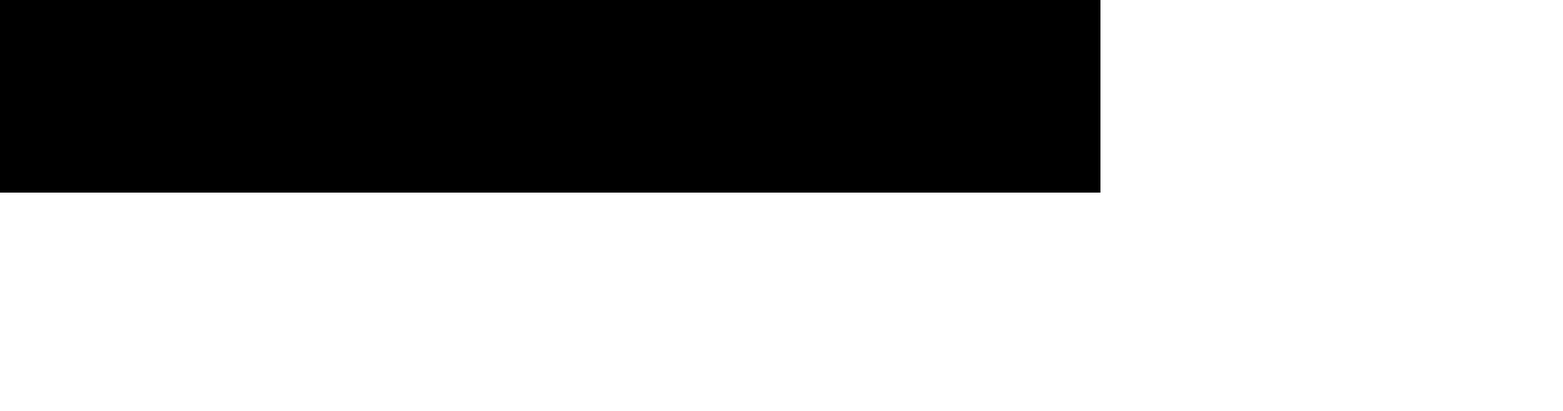
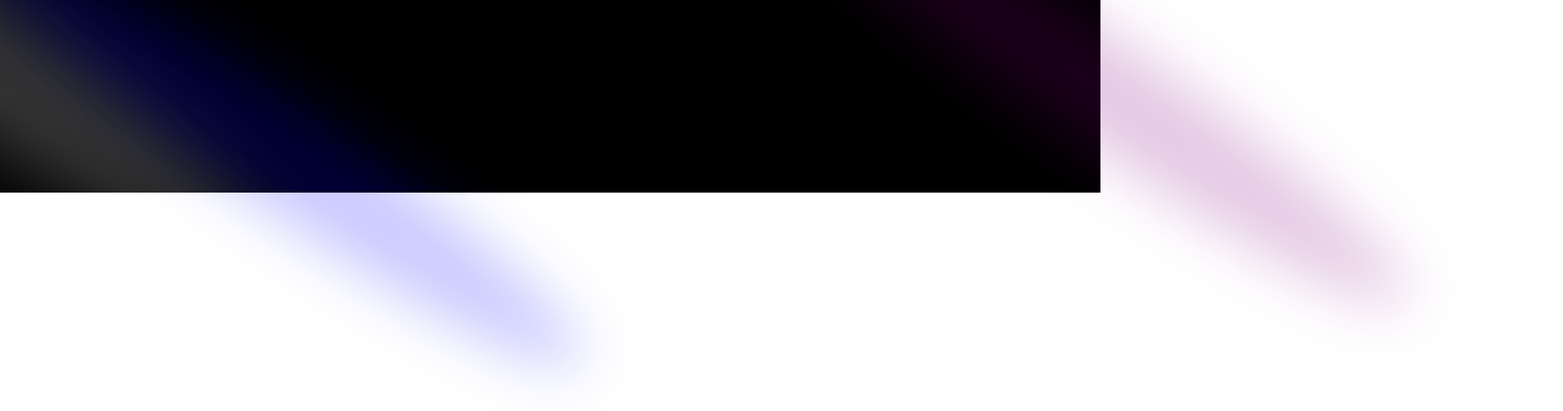
Before and after one commit to NotAnonymousUser/PortfolioV1, a Next.js app: page / in a window 1280 px wide. Shown: the top 478 px of the page at 86% size, 1818 px wide, since content can reach past the window. Built offline with nearby package versions, Linux system fonts and the light colour scheme.

Commit message:
Spotlight Works Now

```diff
--- a/components/Hero.tsx
+++ b/components/Hero.tsx
@@ -1,9 +1,20 @@
 import React from "react";
+import { Spotlight } from "./ui/Spotlight";
 
 function Hero() {
   return (
     <div className="pb-20 pt-36">
-      <div></div>
+      <div>
+        <Spotlight
+          className="-top-40 -left-10 md:-left-32 md:-top-20 h-screen"
+          fill="white"
+        />
+        <Spotlight
+          className="top-10 left-full h-[80vh] w-[50vw]"
+          fill="purple"
+        />
+        <Spotlight className="top-28 left-80 h-[80vh] w-[50vw]" fill="blue" />
+      </div>
     </div>
   );
 }
--- /dev/null
+++ b/components/ui/Spotlight.tsx
@@ -0,0 +1,56 @@
+import React from "react";
+import { cn } from "@/lib/utils";
+
+type SpotlightProps = {
+  className?: string;
+  fill?: string;
+};
+
+export const Spotlight = ({ className, fill }: SpotlightProps) => {
+  return (
+    <svg
+      className={cn(
+        "animate-spotlight pointer-events-none absolute z-[1]  h-[169%] w-[138%] lg:w-[84%] opacity-0",
+        className
+      )}
+      xmlns="http://www.w3.org/2000/svg"
+      viewBox="0 0 3787 2842"
+      fill="none"
+    >
+      <g filter="url(#filter)">
+        <ellipse
+          cx="1924.71"
+          cy="273.501"
+          rx="1924.71"
+          ry="273.501"
+          transform="matrix(-0.822377 -0.568943 -0.568943 0.822377 3631.88 2291.09)"
+          fill={fill || "white"}
+          fillOpacity="0.21"
+        ></ellipse>
+      </g>
+      <defs>
+        <filter
+          id="filter"
+          x="0.860352"
+          y="0.838989"
+          width="3785.16"
+          height="2840.26"
+          filterUnits="userSpaceOnUse"
+          colorInterpolationFilters="sRGB"
+        >
+          <feFlood floodOpacity="0" result="BackgroundImageFix"></feFlood>
+          <feBlend
+            mode="normal"
+            in="SourceGraphic"
+            in2="BackgroundImageFix"
+            result="shape"
+          ></feBlend>
+          <feGaussianBlur
+            stdDeviation="151"
+            result="effect1_foregroundBlur_1065_8"
+          ></feGaussianBlur>
+        </filter>
+      </defs>
+    </svg>
+  );
+};
--- /dev/null
+++ b/lib/utils.ts
@@ -0,0 +1,6 @@
+import { ClassValue, clsx } from "clsx";
+import { twMerge } from "tailwind-merge";
+
+export function cn(...inputs: ClassValue[]) {
+  return twMerge(clsx(inputs));
+}
--- a/tailwind.config.ts
+++ b/tailwind.config.ts
@@ -1,20 +1,204 @@
 import type { Config } from "tailwindcss";
 
-const config: Config = {
+const svgToDataUri = require("mini-svg-data-uri");
+
+const colors = require("tailwindcss/colors");
+const {
+  default: flattenColorPalette,
+} = require("tailwindcss/lib/util/flattenColorPalette");
+
+const config = {
+  darkMode: ["class"],
   content: [
-    "./pages/**/*.{js,ts,jsx,tsx,mdx}",
-    "./components/**/*.{js,ts,jsx,tsx,mdx}",
-    "./app/**/*.{js,ts,jsx,tsx,mdx}",
+    "./pages/**/*.{ts,tsx}",
+    "./components/**/*.{ts,tsx}",
+    "./app/**/*.{ts,tsx}",
+    "./src/**/*.{ts,tsx}",
+    "./data/**/*.{ts,tsx}",
   ],
+  prefix: "",
   theme: {
+    container: {
+      center: true,
+      padding: "2rem",
+      screens: {
+        "2xl": "1400px",
+      },
+    },
     extend: {
-      backgroundImage: {
-        "gradient-radial": "radial-gradient(var(--tw-gradient-stops))",
-        "gradient-conic":
-          "conic-gradient(from 180deg at 50% 50%, var(--tw-gradient-stops))",
+      colors: {
+        black: {
+          DEFAULT: "#000",
+          100: "#000319",
+          200: "rgba(17, 25, 40, 0.75)",
+          300: "rgba(255, 255, 255, 0.125)",
+        },
+        white: {
+          DEFAULT: "#FFF",
+          100: "#BEC1DD",
+          200: "#C1C2D3",
+        },
+        blue: {
+          "100": "#E4ECFF",
+        },
+        purple: "#CBACF9",
+        border: "hsl(var(--border))",
+        input: "hsl(var(--input))",
+        ring: "hsl(var(--ring))",
+        background: "hsl(var(--background))",
+        foreground: "hsl(var(--foreground))",
+        primary: {
+          DEFAULT: "hsl(var(--primary))",
+          foreground: "hsl(var(--primary-foreground))",
+        },
+        secondary: {
+          DEFAULT: "hsl(var(--secondary))",
+          foreground: "hsl(var(--secondary-foreground))",
+        },
+        destructive: {
+          DEFAULT: "hsl(var(--destructive))",
+          foreground: "hsl(var(--destructive-foreground))",
+        },
+        muted: {
+          DEFAULT: "hsl(var(--muted))",
+          foreground: "hsl(var(--muted-foreground))",
+        },
+        accent: {
+          DEFAULT: "hsl(var(--accent))",
+          foreground: "hsl(var(--accent-foreground))",
+        },
+        popover: {
+          DEFAULT: "hsl(var(--popover))",
+          foreground: "hsl(var(--popover-foreground))",
+        },
+        card: {
+          DEFAULT: "hsl(var(--card))",
+          foreground: "hsl(var(--card-foreground))",
+        },
+      },
+      borderRadius: {
+        lg: "var(--radius)",
+        md: "calc(var(--radius) - 2px)",
+        sm: "calc(var(--radius) - 4px)",
+      },
+      keyframes: {
+        "accordion-down": {
+          from: { height: "0" },
+          to: { height: "var(--radix-accordion-content-height)" },
+        },
+        "accordion-up": {
+          from: { height: "var(--radix-accordion-content-height)" },
+          to: { height: "0" },
+        },
+        spotlight: {
+          "0%": {
+            opacity: "0",
+            transform: "translate(-72%, -62%) scale(0.5)",
+          },
+          "100%": {
+            opacity: "1",
+            transform: "translate(-50%,-40%) scale(1)",
+          },
+        },
+        shimmer: {
+          from: {
+            backgroundPosition: "0 0",
+          },
+          to: {
+            backgroundPosition: "-200% 0",
+          },
+        },
+        moveHorizontal: {
+          "0%": {
+            transform: "translateX(-50%) translateY(-10%)",
+          },
+          "50%": {
+            transform: "translateX(50%) translateY(10%)",
+          },
+          "100%": {
+            transform: "translateX(-50%) translateY(-10%)",
+          },
+        },
+        moveInCircle: {
+          "0%": {
+            transform: "rotate(0deg)",
+          },
+          "50%": {
+            transform: "rotate(180deg)",
+          },
+          "100%": {
+            transform: "rotate(360deg)",
+          },
+        },
+        moveVertical: {
+          "0%": {
+            transform: "translateY(-50%)",
+          },
+          "50%": {
+            transform: "translateY(50%)",
+          },
+          "100%": {
+            transform: "translateY(-50%)",
+          },
+        },
+        scroll: {
+          to: {
+            transform: "translate(calc(-50% - 0.5rem))",
+          },
+        },
+      },
+      animation: {
+        "accordion-down": "accordion-down 0.2s ease-out",
+        "accordion-up": "accordion-up 0.2s ease-out",
+        spotlight: "spotlight 2s ease .75s 1 forwards",
+        shimmer: "shimmer 2s linear infinite",
+        first: "moveVertical 30s ease infinite",
+        second: "moveInCircle 20s reverse infinite",
+        third: "moveInCircle 40s linear infinite",
+        fourth: "moveHorizontal 40s ease infinite",
+        fifth: "moveInCircle 20s ease infinite",
+        scroll:
+          "scroll var(--animation-duration, 40s) var(--animation-direction, forwards) linear infinite",
       },
     },
   },
-  plugins: [],
-};
+  plugins: [
+    require("tailwindcss-animate"),
+    addVariablesForColors,
+    function ({ matchUtilities, theme }: any) {
+      matchUtilities(
+        {
+          "bg-grid": (value: any) => ({
+            backgroundImage: `url("${svgToDataUri(
+              `<svg xmlns="http://www.w3.org/2000/svg" viewBox="0 0 32 32" width="100" height="100" fill="none" stroke="${value}"><path d="M0 .5H31.5V32"/></svg>`
+            )}")`,
+          }),
+          "bg-grid-small": (value: any) => ({
+            backgroundImage: `url("${svgToDataUri(
+              `<svg xmlns="http://www.w3.org/2000/svg" viewBox="0 0 32 32" width="8" height="8" fill="none" stroke="${value}"><path d="M0 .5H31.5V32"/></svg>`
+            )}")`,
+          }),
+          "bg-dot": (value: any) => ({
+            backgroundImage: `url("${svgToDataUri(
+              `<svg xmlns="http://www.w3.org/2000/svg" viewBox="0 0 32 32" width="16" height="16" fill="none"><circle fill="${value}" id="pattern-circle" cx="10" cy="10" r="1.6257413380501518"></circle></svg>`
+            )}")`,
+          }),
+        },
+        { values: flattenColorPalette(theme("backgroundColor")), type: "color" }
+      );
+    },
+  ],
+} satisfies Config;
+
+function addVariablesForColors({ addBase, theme }: any) {
+  let allColors = flattenColorPalette(theme("colors"));
+  let newVars = Object.fromEntries(
+    Object.entries(allColors).map(([key, val]) => [`--${key}`, val])
+  );
+
+  addBase({
+    ":root": newVars,
+  });
+}
+
 export default config;
```
Also changed, not shown: package.json (+9 -4 lines), 1 other file (tests, documents, lock files or other folders).
